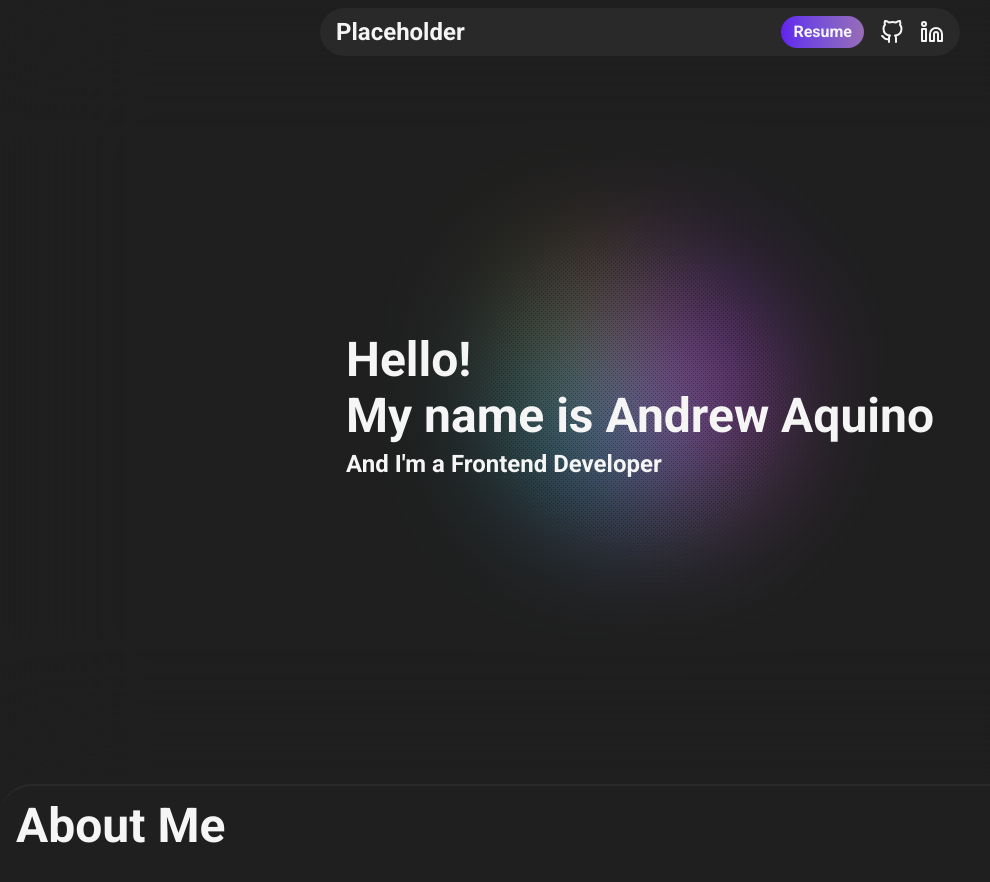
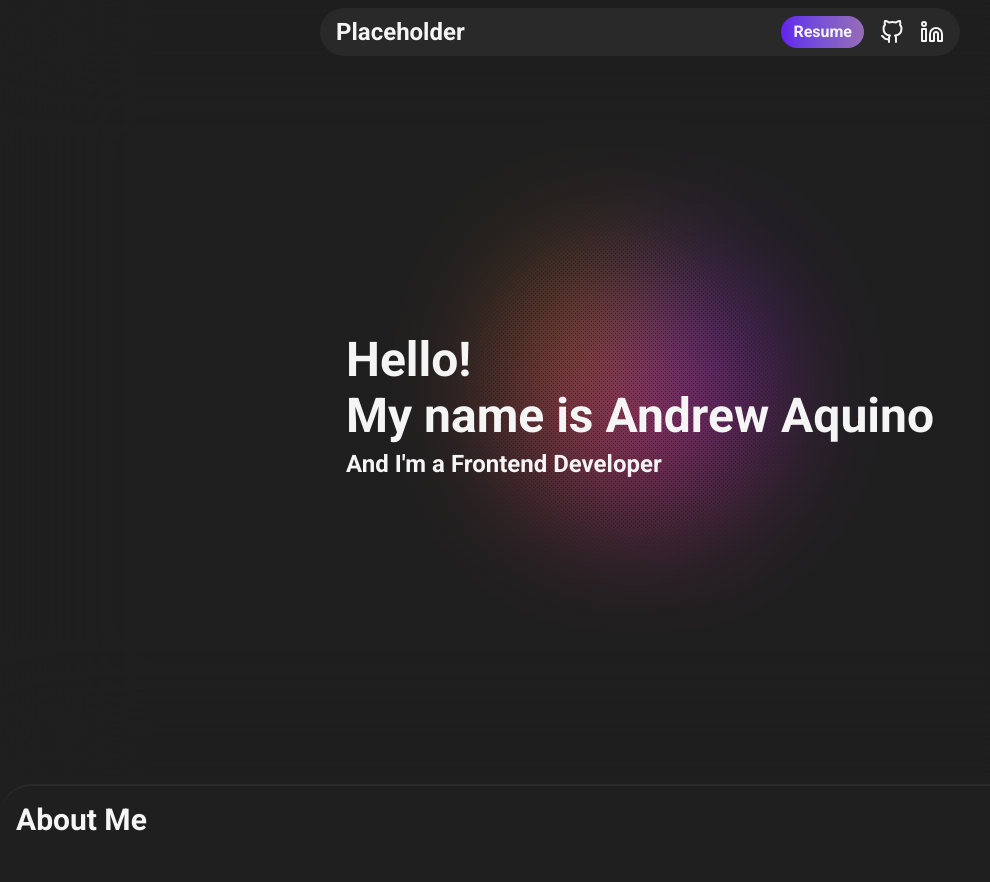
Before and after one commit to AndrewGlennAquino/personal-website-v2, a React (Vite) app: page / in a window 1280 px wide. Shown: the top 882 px of the page, without its empty margins (0-990 px from the left). Built offline with nearby package versions, Linux system fonts and the light colour scheme.

Commit message:
Remove jet color; Reduce base h1 font size; Use tailwind conic background interpolation

```diff
--- a/src/index.css
+++ b/src/index.css
@@ -12,7 +12,6 @@ body {
 @theme {
   --color-smoke: #f5f5f5;
   --color-eerie: #1f1f1f;
-  --color-jet: #292929;
   --color-indigo: #6320ee;
   --color-tangerine: #ff9500;
 
@@ -21,7 +20,7 @@ body {
 
 @layer base {
   h1 {
-    @apply font-bold text-5xl;
+    @apply font-bold text-3xl;
   }
 }
 
@@ -48,12 +47,7 @@ body {
 
   /* Hero background gradient */
   .hero-gradient {
-    background: conic-gradient(
-      hsl(260, 86%, 53%),
-      hsl(305, 100%, 69%),
-      hsl(190, 100%, 56%),
-      hsl(35, 100%, 50%)
-    );
+    @apply bg-conic/increasing from-indigo to-tangerine;
   }
 
   /* Hero header text */
```
